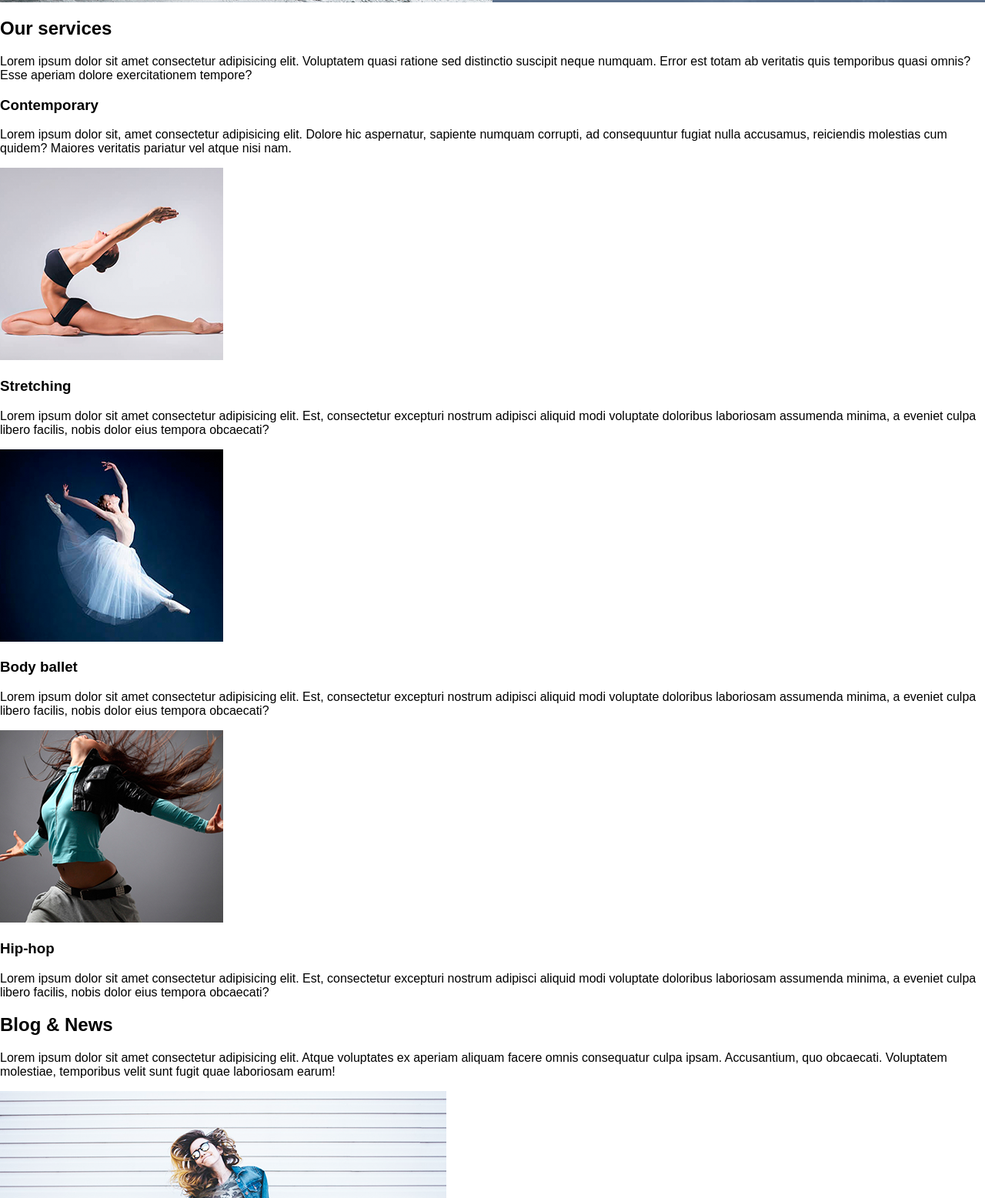
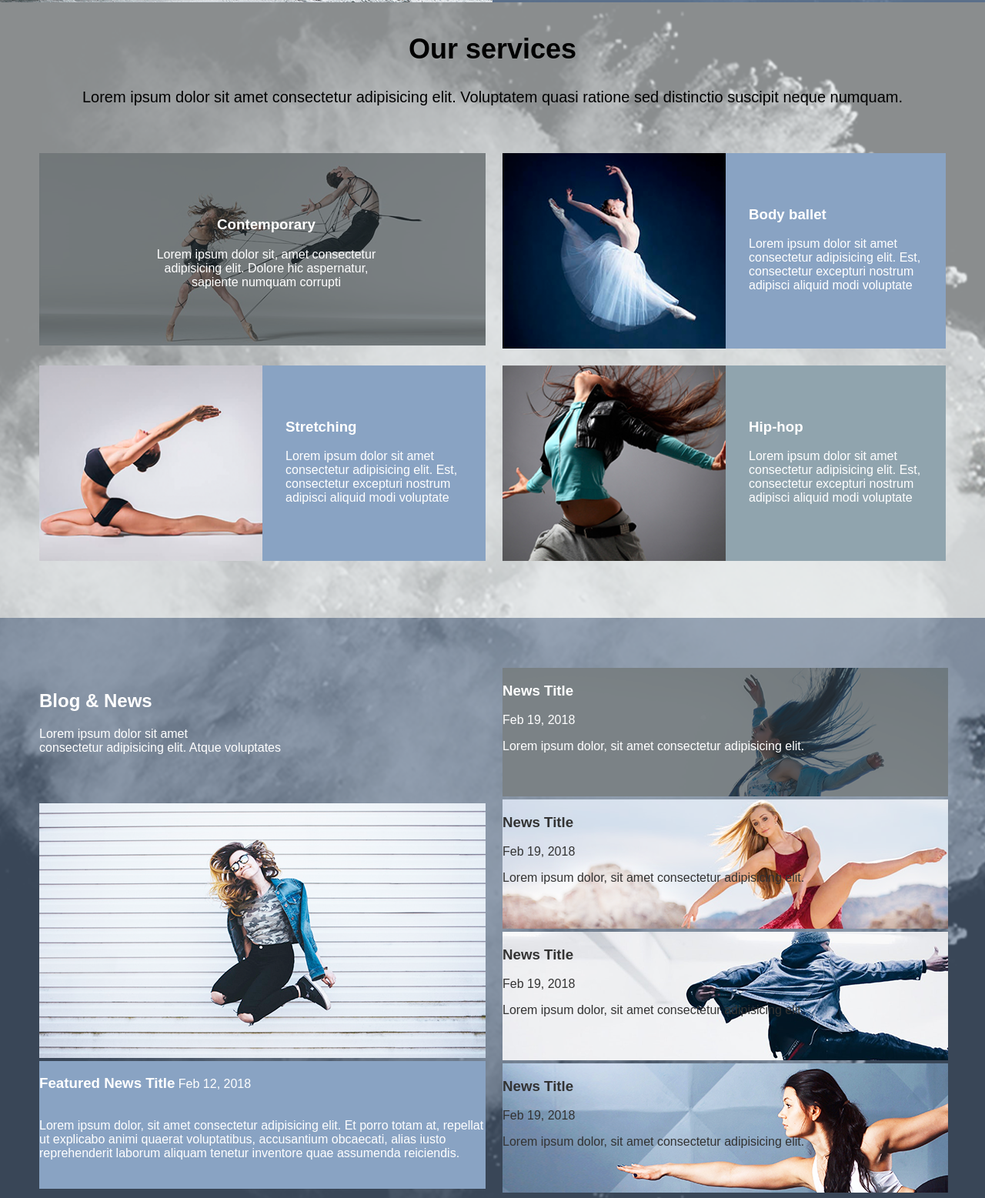
Before and after one commit to Tomrer/Lessons, a plain HTML site: page page.html in a window 1280 px wide. Shown: the part 1597-3154 px from the top of the page at 77% size. Drawn offline with Linux system fonts and the light colour scheme.

Commit message:
feat/remaining sections

```diff
--- a/page.html
+++ b/page.html
@@ -48,48 +48,69 @@
         </div>
     </section>
     <section class="our-services">
+        <div class="container">
+            <div class="services__wrapper">
                 <h2>Our services</h2>
                 <p>Lorem ipsum dolor sit amet consectetur adipisicing elit. Voluptatem quasi ratione sed distinctio suscipit
-            neque numquam. Error est totam ab veritatis quis temporibus quasi omnis? Esse aperiam dolore exercitationem
-            tempore?</p>
-        <div class="flexWrap">
+                    neque numquam.</p>
+            </div>
+            <div class="flex-wrap">
+                <div class="flex-col">
                     <div class="active-plate">
+                        <img src="img/contemp.png" alt="contemporary">
+                        <div class="center-text">
                             <h3>Contemporary</h3>
                             <p>Lorem ipsum dolor sit, amet consectetur adipisicing elit. Dolore hic aspernatur, sapiente numquam
-                    corrupti, ad consequuntur fugiat nulla accusamus, reiciendis molestias cum quidem? Maiores veritatis
-                    pariatur vel atque nisi nam.</p>
+                            corrupti</p>
+                        </div>
                     </div>
                     <div class="plate">
-                <div class="imgPlate"><img src="img/stretch.png" alt="stretching"></div>
+                        <div class="img-plate">
+                            <img src="img/stretch.png" alt="stretching">
+                        </div>
+                        <div class="text-plate color1">
                             <h3>Stretching</h3>
                             <p>Lorem ipsum dolor sit amet consectetur adipisicing elit. Est, consectetur excepturi nostrum adipisci
-                    aliquid modi voluptate doloribus laboriosam assumenda minima, a eveniet culpa libero facilis, nobis
-                    dolor eius tempora obcaecati?</p>
+                                aliquid modi voluptate</p>
+                        </div>
+                    </div>
+                </div>
+                <div class="flex-col">
+                    <div class="plate">
+                        <div class="img-plate">
+                            <img src="img/ballet.png" alt="bodyballet">
+                        </div>
+                        <div class="text-plate color1">
+                            <h3>Body ballet</h3>
+                            <p>Lorem ipsum dolor sit amet consectetur adipisicing elit. Est, consectetur excepturi nostrum adipisci
+                                aliquid modi voluptate</p>
+                        </div>
                     </div>
                     <div class="plate">
-                <div class="imgPlate"><img src="img/ballet.png" alt="bodyballet"></div>
-                <h3>Body ballet</h3>
-                <p>Lorem ipsum dolor sit amet consectetur adipisicing elit. Est, consectetur excepturi nostrum adipisci
-                    aliquid modi voluptate doloribus laboriosam assumenda minima, a eveniet culpa libero facilis, nobis
-                    dolor eius tempora obcaecati?</p>
+                        <div class="img-plate">
+                            <img src="img/hiphop.png" alt="hiphop">
                         </div>
-            <div class="plate">
-                <div class="imgPlate"><img src="img/hiphop.png" alt="hiphop"></div>
+                        <div class="text-plate color2">
                             <h3>Hip-hop</h3>
                             <p>Lorem ipsum dolor sit amet consectetur adipisicing elit. Est, consectetur excepturi nostrum adipisci
-                    aliquid modi voluptate doloribus laboriosam assumenda minima, a eveniet culpa libero facilis, nobis
-                    dolor eius tempora obcaecati?</p>
+                                aliquid modi voluptate</p>
+                        </div>
+                    </div>
+                </div>
             </div>
         </div>
     </section>
     <section class="blog">
-        <div class="left-col">
+        <div class="container">
+            <div class="flex-wrap">
+                <div class="flex-col">
+                    <div class="news-header">
                         <h2>Blog & News</h2>
-            <p>Lorem ipsum dolor sit amet consectetur adipisicing elit. Atque voluptates ex aperiam aliquam facere omnis
-                consequatur culpa ipsam. Accusantium, quo obcaecati. Voluptatem molestiae, temporibus velit sunt fugit
-                quae laboriosam earum!</p>
-            <div class="featuredImg"><img src="img/featured.png" alt="featured"></div>
-            <div class="featuredCont">
+                        <p>Lorem ipsum dolor sit amet </br> consectetur adipisicing elit. Atque voluptates</p>
+                    </div>
+                    <div class="featured-img"><img src="img/featured.png" alt="featured"></div>
+                    <div class="featured-cont color1">
+                        <div class="featured-text">
                             <h3>Featured News Title</h3>
                             <span class="date">Feb 12, 2018</span>
                             <p>Lorem ipsum dolor, sit amet consectetur adipisicing elit. Et porro totam at, repellat ut explicabo
@@ -97,30 +118,41 @@
                                 inventore quae assumenda reiciendis.</p>
                         </div>
                     </div>
-        <div class="right-col">
+                </div>
+                <div class="flex-col">
                     <div class="news-plate">
                         <img src="img/news_active.png" alt="">
+                        <div class="news-text  white-text">
                             <h3>News Title</h3>
                             <span>Feb 19, 2018</span>
                             <p>Lorem ipsum dolor, sit amet consectetur adipisicing elit.</p>
                         </div>
+                    </div>
                     <div class="news-plate">
                         <img src="img/news_1.png" alt="">
+                        <div class="news-text">
                             <h3>News Title</h3>
                             <span>Feb 19, 2018</span>
                             <p>Lorem ipsum dolor, sit amet consectetur adipisicing elit.</p>
                         </div>
+                    </div>
                     <div class="news-plate">
                         <img src="img/news_2.png" alt="">
+                        <div class="news-text">
                             <h3>News Title</h3>
                             <span>Feb 19, 2018</span>
                             <p>Lorem ipsum dolor, sit amet consectetur adipisicing elit.</p>
                         </div>
+                    </div>
                     <div class="news-plate">
                         <img src="img/news_3.png" alt="">
+                        <div class="news-text">
                             <h3>News Title</h3>
                             <span>Feb 19, 2018</span>
                             <p>Lorem ipsum dolor, sit amet consectetur adipisicing elit.</p>
+                        </div>
+                    </div>
+                </div>
             </div>
         </div>
     </section>
--- a/styles.css
+++ b/styles.css
@@ -8,6 +8,19 @@ body {
   font-family: sans-serif;
   position: relative;
 }
+
+.white-text {
+  color: white;
+}
+
+.color1 {
+  background: #89a3c3;
+}
+
+.color2 {
+  background: #90a4ae;
+}
+
 
 .bold {
   font-weight: bold;
@@ -131,3 +144,102 @@ body {
   font-size: 18px;
   line-height: 1.5em;
 }
+
+.our-services {
+  min-height: 800px;
+  background: url(img/services_bg.png) center center no-repeat;
+}
+
+.services__wrapper {
+  text-align: center;
+  padding: 40px 0 30px 0;
+}
+
+.services__wrapper h2 {
+  font-size: 36px;
+  margin-top: 0;
+}
+
+.services__wrapper p {
+  font-size: 20px;
+}
+
+.flex-wrap {
+  display: flex;
+  align-items: center;
+  color: white;
+}
+
+.flex-col {
+  display: flex;
+  flex-direction: column;
+}
+
+.flex-col img {
+  height: 100%;
+}
+
+.active-plate {
+  position: relative;
+  text-align: center;
+  margin: 11px;
+}
+
+.center-text {
+  position: absolute;
+  top: 25%;
+  left: 25%;
+  max-width: 300px;
+}
+
+.plate {
+  display: flex;
+  margin: 11px;
+}
+
+.text-plate {
+  padding: 50px 0 0 30px;
+}
+
+.blog {
+  min-height: 800px;
+  background: url(img/blog_bg.png) center center no-repeat;
+}
+
+.blog .container {
+  max-height: 800px;
+}
+
+.blog .flex-wrap {
+  padding: 65px 0;
+}
+
+.blog .flex-col {
+  max-width: 581px;
+  margin: 0 11px;
+}
+
+.news-header, .featured-cont {
+  height: 166px;
+}
+
+.featured-cont h3,
+.featured-cont span {
+  display: inline-block;
+}
+
+.news-plate {
+  position: relative;
+  color: #333;
+}
+
+.news-plate img {
+  z-index: 0;
+}
+
+.news-text {
+  position: absolute;
+  top: 0;
+  left: 0;
+  z-index: 1;
+}
```
Lines whose indentation alone changed are shown as unchanged.
